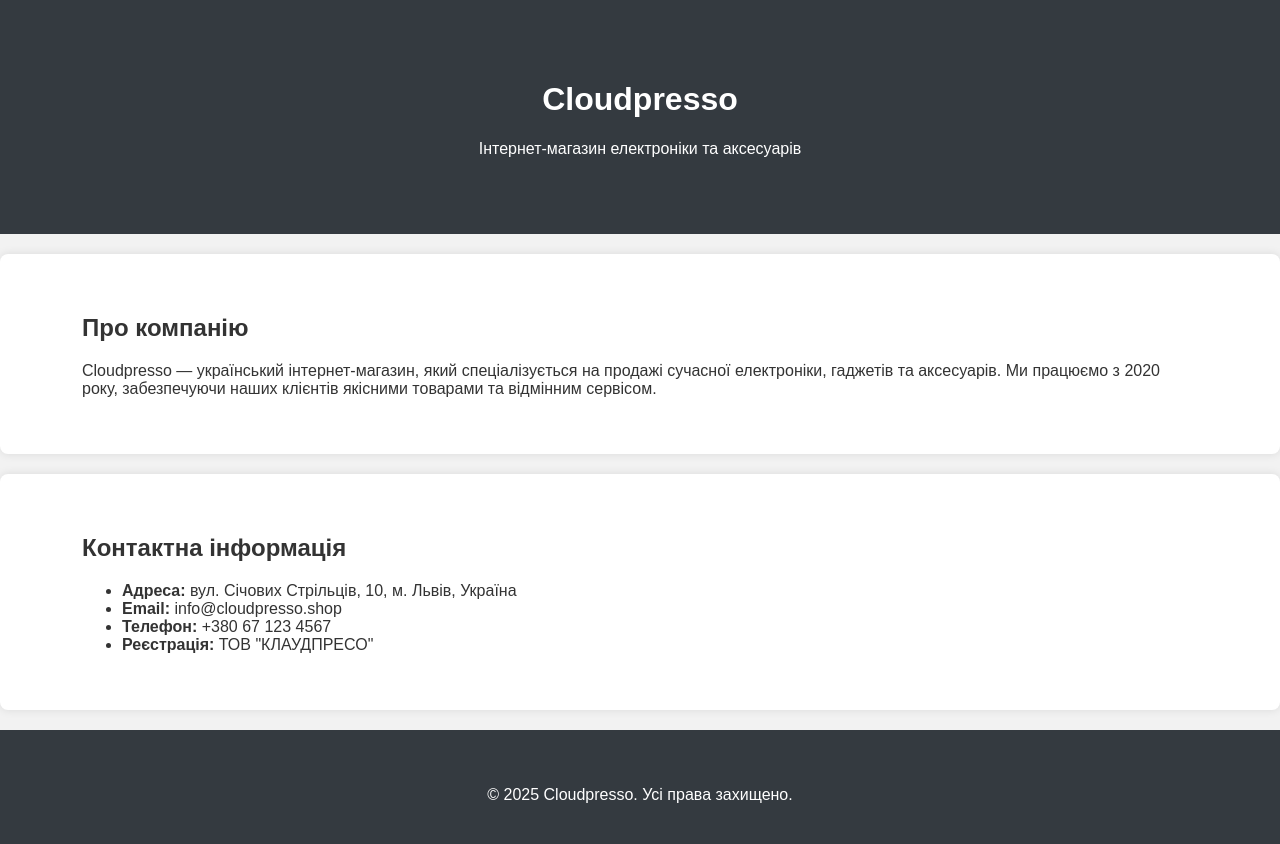
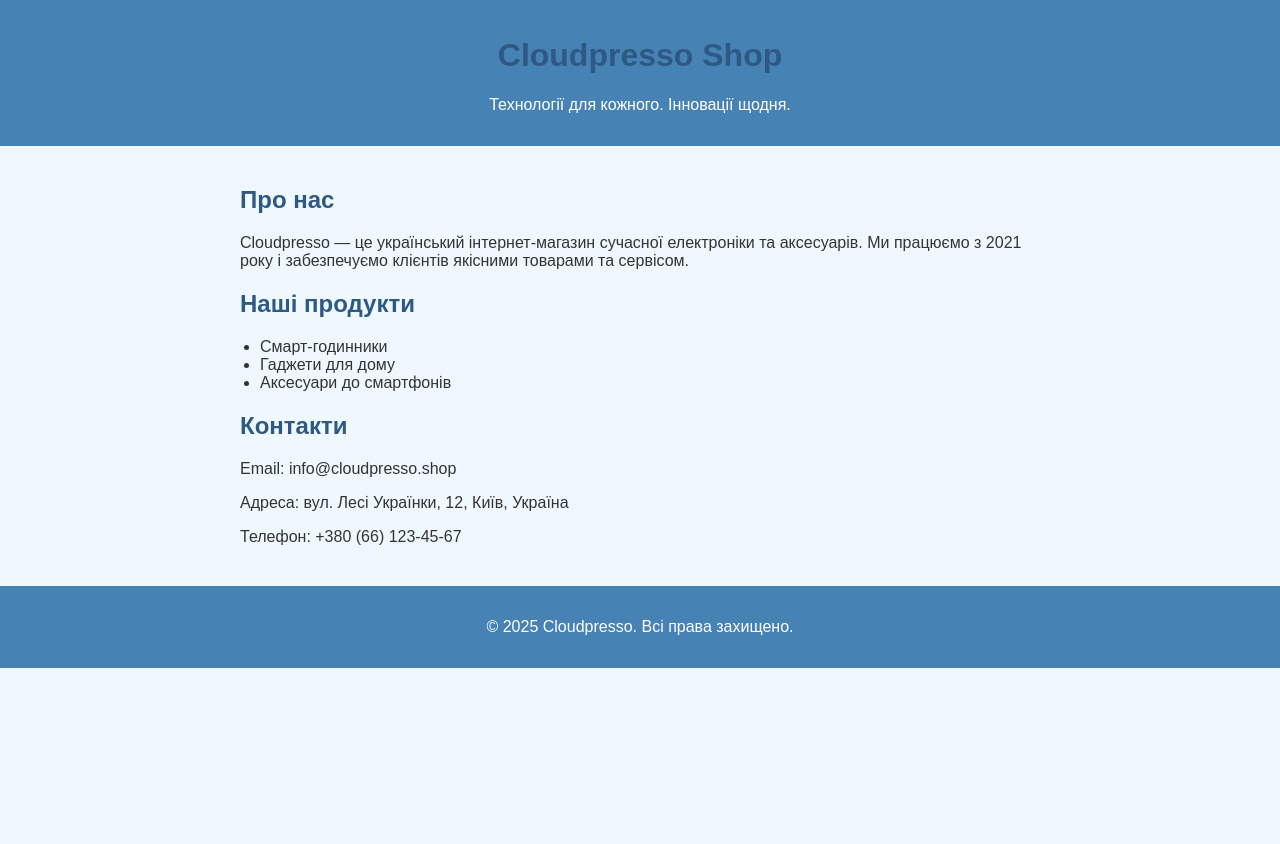
Before and after one commit to Cosmonaut67/cloudpresso.shop-, a plain HTML site: page index.html in a window 1280 px wide. After the commit the page ends 800 px from the top, so only its background shows below. Drawn offline with Linux system fonts and the light colour scheme; files that its build step writes are made by us from their sources.

Commit message:
Add files via upload

```diff
--- a/index.html
+++ b/index.html
@@ -1,40 +1,40 @@
+
 <!DOCTYPE html>
-<html lang="en">
+<html lang="uk">
 <head>
-    <meta charset="UTF-8">
-    <meta name="viewport" content="width=device-width, initial-scale=1.0">
-    <meta name="description" content="Cloudpresso — ваш надійний партнер в сфері онлайн-продажів.">
-    <title>Cloudpresso</title>
-    <link rel="stylesheet" href="css/style.css">
+    <meta charset="UTF-8" />
+    <meta name="viewport" content="width=device-width, initial-scale=1.0" />
+    <meta name="description" content="Інтернет-магазин Cloudpresso — технології поруч. Ми пропонуємо електроніку, аксесуари, іграшки та ще багато іншого з доставкою по Україні.">
+    <title>Cloudpresso Shop</title>
+    <link rel="stylesheet" href="style.css" />
 </head>
 <body>
     <header>
-        <div class="container">
-            <h1>Cloudpresso</h1>
-            <p>Інтернет-магазин електроніки та аксесуарів</p>
-        </div>
+        <h1>Cloudpresso Shop</h1>
+        <p>Технології для кожного. Інновації щодня.</p>
     </header>
-    <section class="about">
-        <div class="container">
-            <h2>Про компанію</h2>
-            <p>Cloudpresso — український інтернет-магазин, який спеціалізується на продажі сучасної електроніки, гаджетів та аксесуарів. Ми працюємо з 2020 року, забезпечуючи наших клієнтів якісними товарами та відмінним сервісом.</p>
-        </div>
-    </section>
-    <section class="info">
-        <div class="container">
-            <h2>Контактна інформація</h2>
+    <main>
+        <section>
+            <h2>Про нас</h2>
+            <p>Cloudpresso — це український інтернет-магазин сучасної електроніки та аксесуарів. Ми працюємо з 2021 року і забезпечуємо клієнтів якісними товарами та сервісом.</p>
+        </section>
+        <section>
+            <h2>Наші продукти</h2>
             <ul>
-                <li><strong>Адреса:</strong> вул. Січових Стрільців, 10, м. Львів, Україна</li>
-                <li><strong>Email:</strong> info@cloudpresso.shop</li>
-                <li><strong>Телефон:</strong> +380 67 123 4567</li>
-                <li><strong>Реєстрація:</strong> ТОВ "КЛАУДПРЕСО"</li>
+                <li>Смарт-годинники</li>
+                <li>Гаджети для дому</li>
+                <li>Аксесуари до смартфонів</li>
             </ul>
-        </div>
-    </section>
+        </section>
+        <section>
+            <h2>Контакти</h2>
+            <p>Email: info@cloudpresso.shop</p>
+            <p>Адреса: вул. Лесі Українки, 12, Київ, Україна</p>
+            <p>Телефон: +380 (66) 123-45-67</p>
+        </section>
+    </main>
     <footer>
-        <div class="container">
-            <p>© 2025 Cloudpresso. Усі права захищено.</p>
-        </div>
+        <p>&copy; 2025 Cloudpresso. Всі права захищено.</p>
     </footer>
 </body>
 </html>
--- a/style.css
+++ b/style.css
@@ -1,36 +1,28 @@
+
 body {
     font-family: Arial, sans-serif;
+    background-color: #f0f8ff;
     margin: 0;
     padding: 0;
-    background: #f2f2f2;
     color: #333;
 }
-
-.container {
-    width: 90%;
-    max-width: 1200px;
-    margin: 0 auto;
-    padding: 20px;
-}
-
-header {
-    background: #343a40;
-    color: white;
-    padding: 40px 0;
-    text-align: center;
-}
-
-.about, .info {
-    background: white;
-    margin: 20px 0;
-    padding: 20px;
-    border-radius: 8px;
-    box-shadow: 0 0 10px rgba(0,0,0,0.1);
-}
-
-footer {
-    background: #343a40;
+header, footer {
+    background-color: #4682b4;
     color: white;
     text-align: center;
-    padding: 20px 0;
+    padding: 1em 0;
 }
+main {
+    padding: 20px;
+    max-width: 800px;
+    margin: auto;
+}
+section {
+    margin-bottom: 20px;
+}
+h1, h2 {
+    color: #2e5984;
+}
+ul {
+    padding-left: 20px;
+}
```
